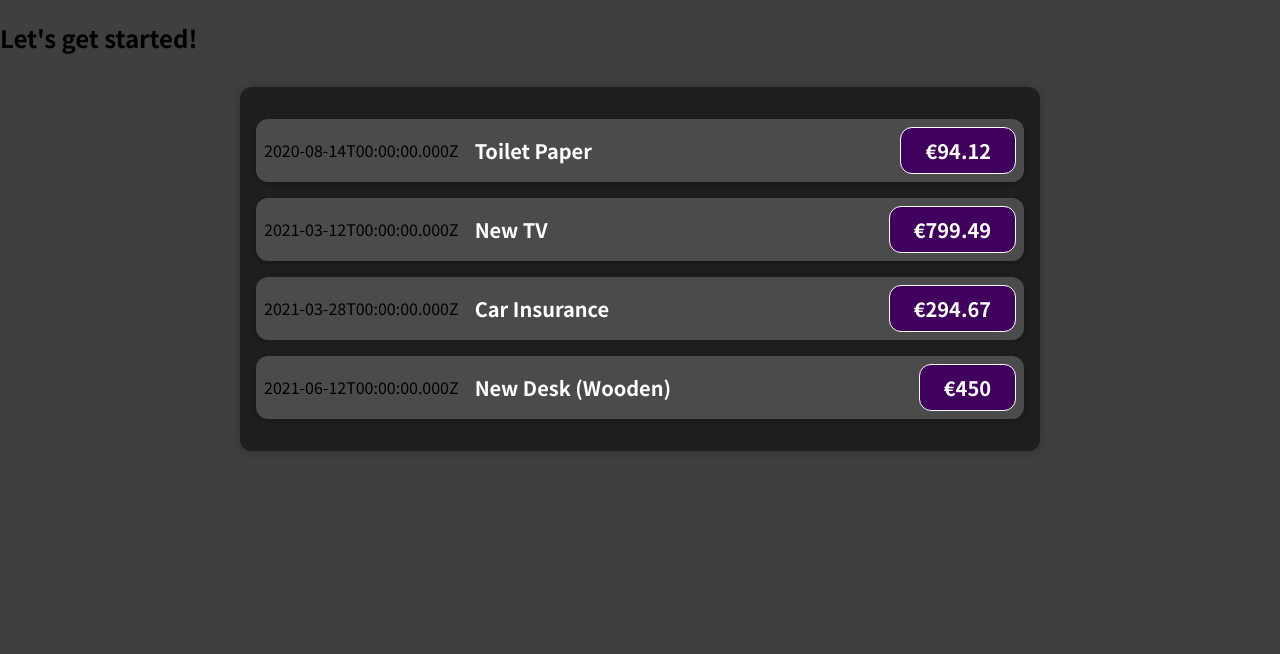
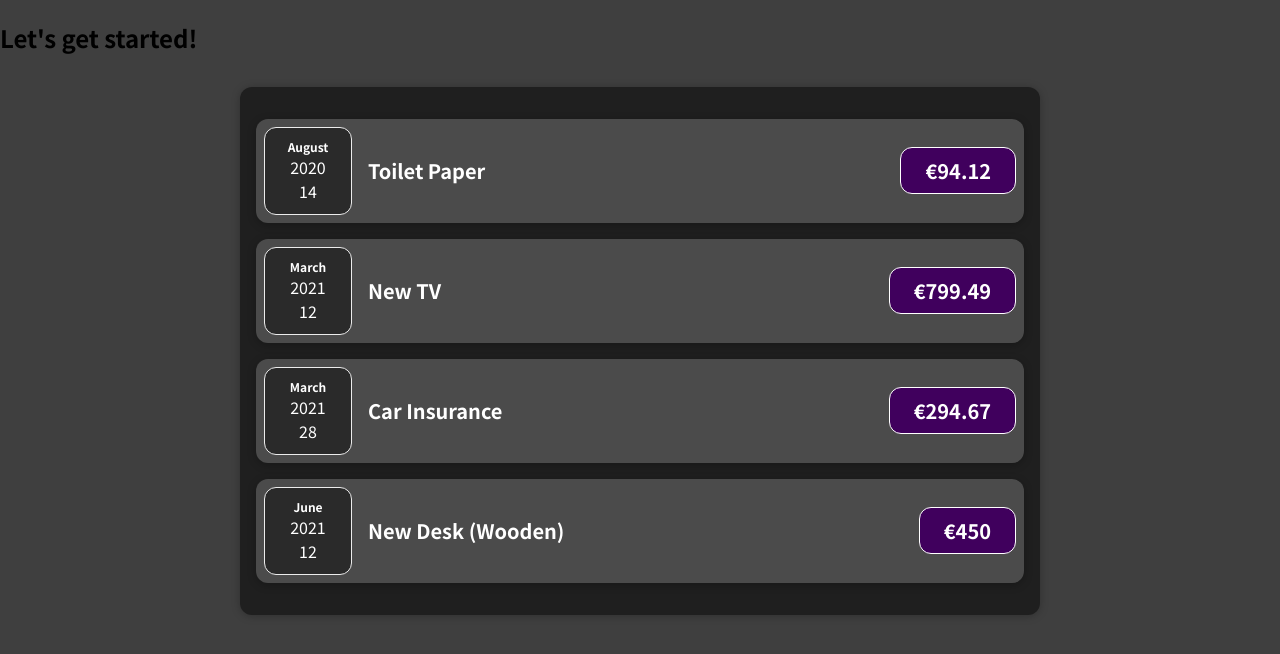
Before and after one commit to edvelhope/starting-setup, a JavaScript app: page / in a window 1280 px wide. Shown: the top 654 px of the page. Built offline with nearby package versions, Linux system fonts and the light colour scheme.

Commit message:
DIvisione in componenti più piccoli

```diff
--- /dev/null
+++ b/src/components/ExpenseDate.css
@@ -0,0 +1,26 @@
+.expense-date {
+  display: flex;
+  flex-direction: column;
+  width: 5.5rem;
+  height: 5.5rem;
+  border: 1px solid #ececec;
+  background-color: #2a2a2a;
+  color: white;
+  border-radius: 12px;
+  align-items: center;
+  justify-content: center;
+}
+
+.expense-date__month {
+  font-size: 0.75rem;
+  font-weight: bold;
+}
+
+.expense-date__year {
+  font-size: 0.75rem;
+}
+
+.expense-date__day {
+  font-size: 1.5rem;
+  font-weight: bold;
+}
--- /dev/null
+++ b/src/components/ExpenseDate.js
@@ -0,0 +1,14 @@
+import './ExpenseDate.css';
+
+export default function ExpenseDate({ date }) {
+  const month = date.toLocaleString("en-US", { month: "long" });
+  const day = date.toLocaleString("en-US", { day: "2-digit" });
+  const year = date.getFullYear();
+  return (
+    <div className='expense-date'>
+      <div className='expense-date__month'>{month}</div>
+      <div className='expense-year'>{year}</div>
+      <div className='expense-day'>{day}</div>
+    </div>
+  );
+}
--- a/src/components/ExpenseItem.js
+++ b/src/components/ExpenseItem.js
@@ -1,10 +1,12 @@
+import ExpenseDate from './ExpenseDate';
 import './ExpenseItem.css';
 
 function ExpenseItem({date, title, amount}) {
 
+
   return (
     <div className='expense-item'>
-      <div>{date.toISOString()}</div>
+      <ExpenseDate date={date} />
       <div className='expense-item__description'>
         <h2>{title}</h2>
         <div className='expense-item__price'>€{amount}</div>
```
